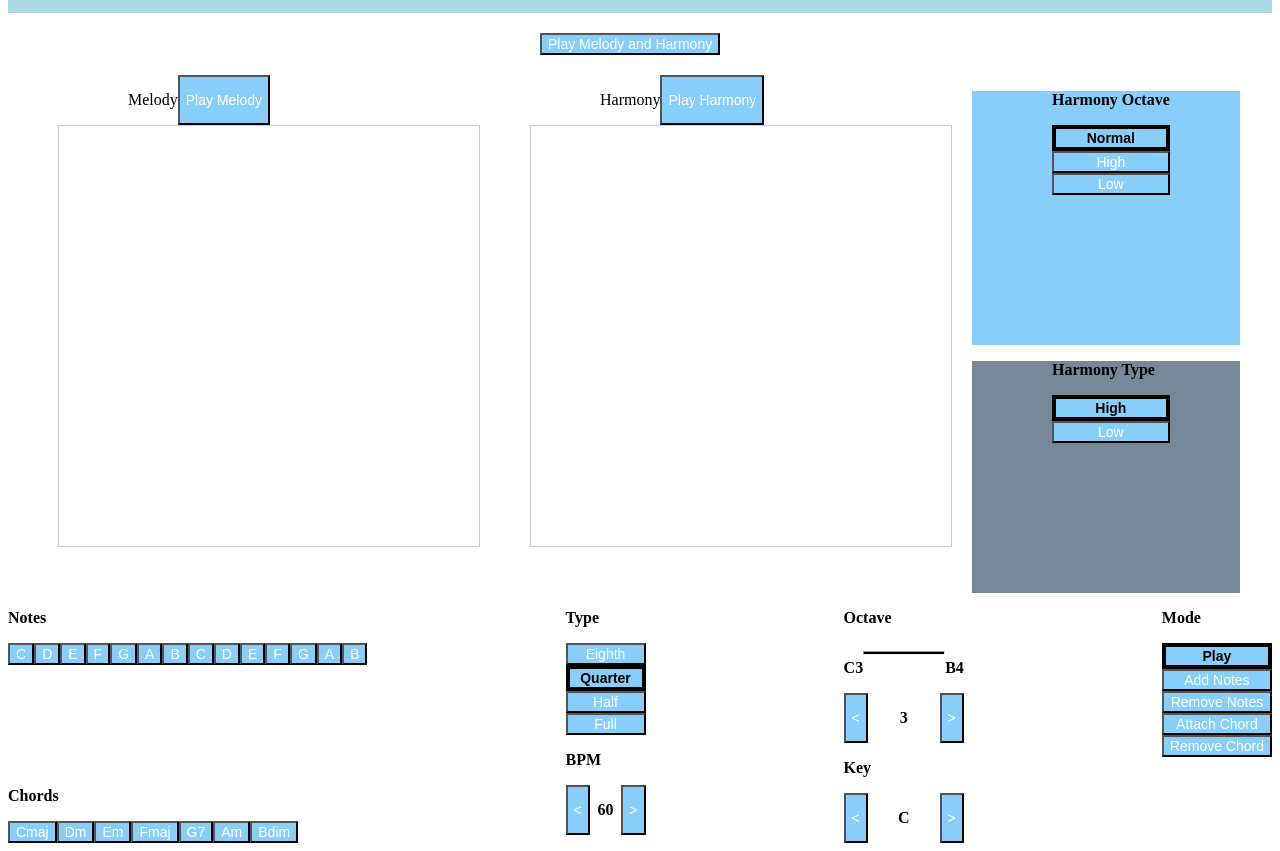
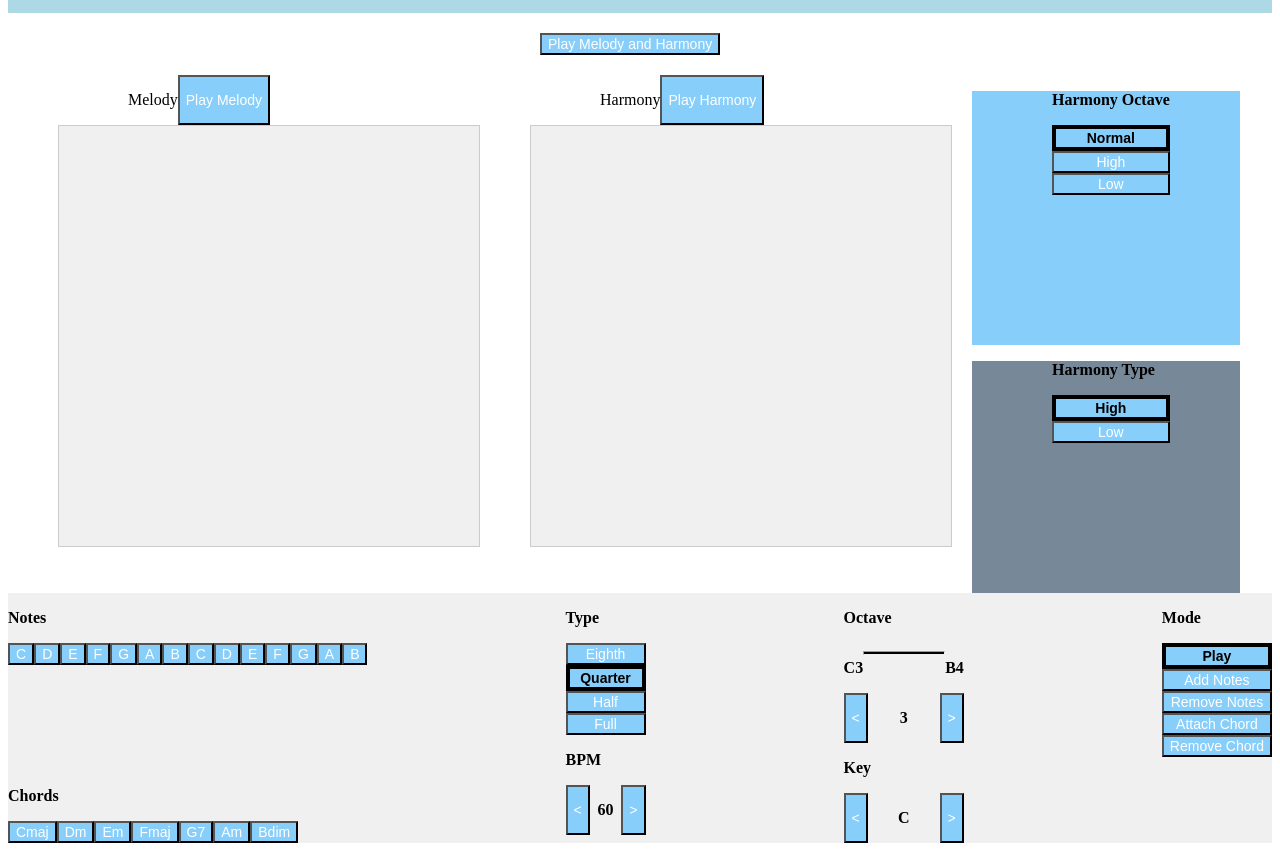
Before and after one commit to andrewvt97/Harmonious, a React (Vite) app: page / in a window 1280 px wide. Shown: the part 160-1011 px from the top of the page. Built offline with nearby package versions, Linux system fonts and the light colour scheme.

Commit message:
Update App.css

```diff
--- a/src/styles/App.css
+++ b/src/styles/App.css
@@ -49,6 +49,7 @@
 
 
 .melody-display {
+  background-color: #F0F0F0;
   margin-left: 50px;
   display: flex; /* Use flexbox to align children */
   flex-wrap: wrap; /* Allow items to wrap to the next line */
@@ -69,6 +70,7 @@
 }
 
 .harmony-display {
+  background-color: #F0F0F0;
   margin-left: 50px;
   display: flex; /* Use flexbox to align children */
   flex-wrap: wrap; /* Allow items to wrap to the next line */
@@ -106,6 +108,7 @@
   display: flex;
   justify-content: space-between;
   font-weight: bold;
+  background-color: #F0F0F0;
 }
 
 .music-components {
```
